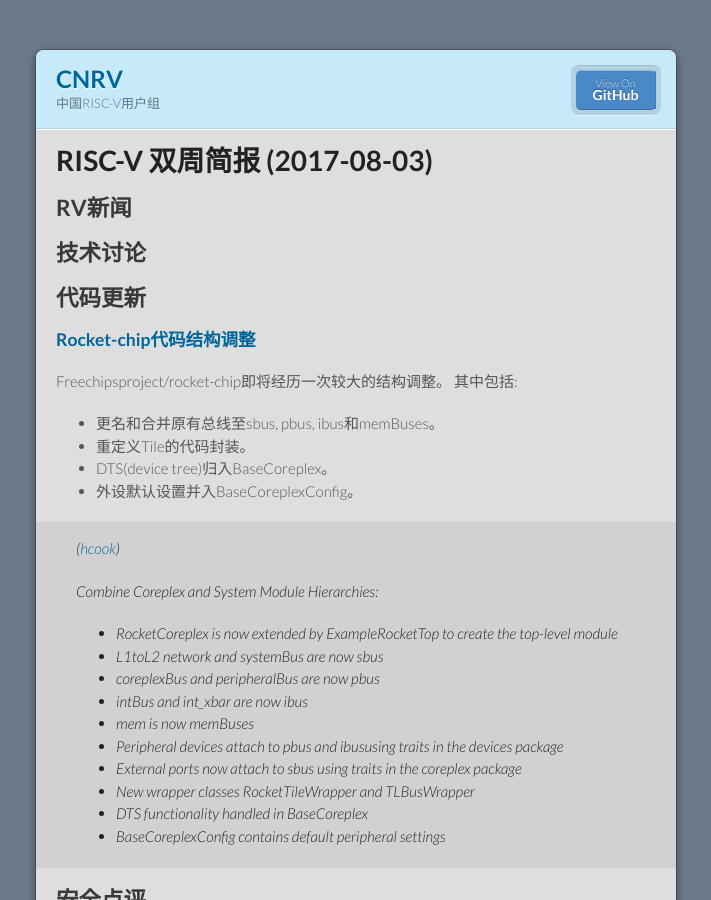
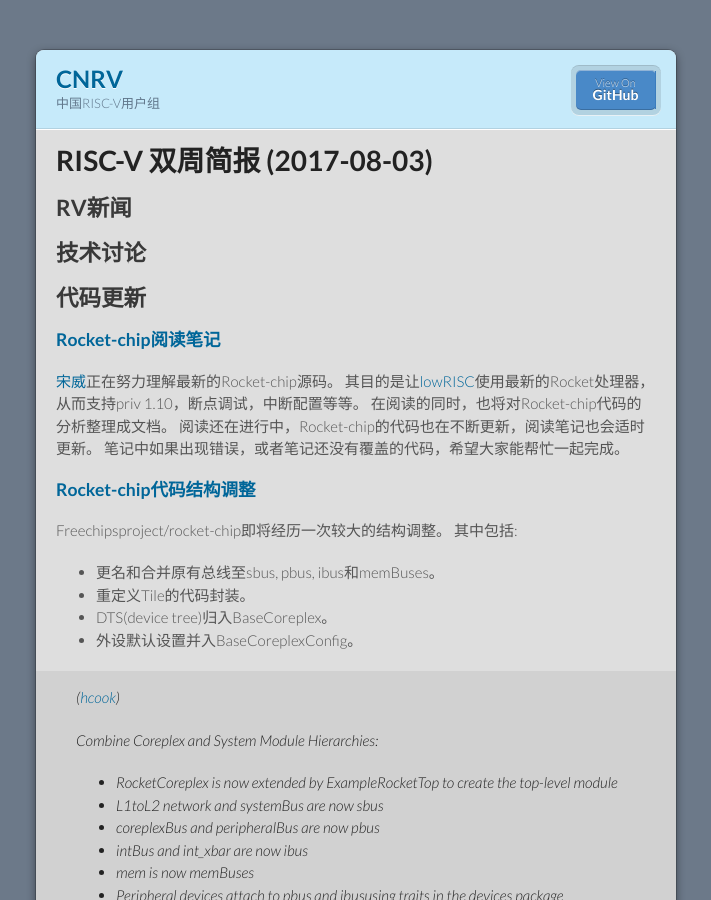
Before and after one commit to cnrv/home, a Jekyll site: the page built from bi-week-rpts/2017-08-03.md, in a window 1280 px wide and 900 px high. Shown: the whole window, without its empty margins (284-995 px from the left). Built offline with Jekyll 4.4.1, drawn with Linux system fonts in a browser that asks for light colours; Markdown is read by kramdown in place of the engine named in the settings; our own code applies the rules of GitHub Pages for plain Markdown files.

Commit message:
it is probably the right time to annouce the rocket-chip-read repo two weeks later.

```diff
--- a/bi-week-rpts/2017-08-03.md
+++ b/bi-week-rpts/2017-08-03.md
@@ -11,6 +11,14 @@
 
 
 ## 代码更新
+
+### [Rocket-chip阅读笔记](https://github.com/cnrv/rocket-chip-read)
+
+[宋威](http://wsong83.github.io/)正在努力理解最新的Rocket-chip源码。
+其目的是让[lowRISC](http://lowrisc.org)使用最新的Rocket处理器，从而支持priv 1.10，断点调试，中断配置等等。
+在阅读的同时，也将对Rocket-chip代码的分析整理成文档。
+阅读还在进行中，Rocket-chip的代码也在不断更新，阅读笔记也会适时更新。
+笔记中如果出现错误，或者笔记还没有覆盖的代码，希望大家能帮忙一起完成。
 
 ### [Rocket-chip代码结构调整](https://github.com/freechipsproject/rocket-chip/pull/875)
 
```
